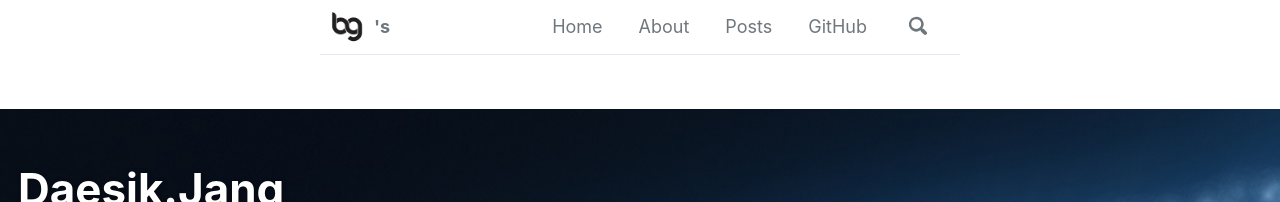
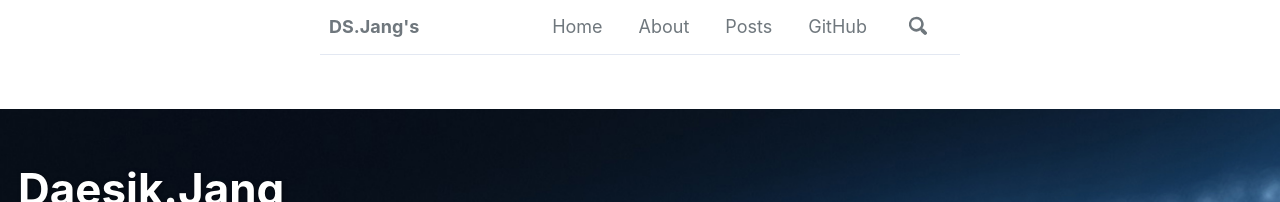
Before and after one commit to hyewonchoi4999/hyewonchoi4999.github.io, a Jekyll site: the page built from index.html, in a window 1280 px wide. Shown: the top 202 px of the page. Built offline with Jekyll 4.4.1, drawn with Linux system fonts in a browser that asks for light colours; cached includes are drawn as plain includes; nearby versions of some CDN libraries; some web fonts are replaced; the list of posts is cut into pages by our own code.

Commit message:
Update _config.yml

```diff
--- a/_config.yml
+++ b/_config.yml
@@ -25,9 +25,9 @@ baseurl                  : # the subpath of your site, e.g. "/blog"
 repository               : "JangDaesik/JangDaesik.github.io"
 # GitHub username/repo-name e.g. "mmistakes/minimal-mistakes"
 teaser                   : # path of fallback teaser image, e.g. "/assets/images/500x300.png"
-logo                     : "/assets/images/logo.png"
+logo                     : ""
 # path of logo image to display in the masthead, e.g. "/assets/images/88x88.png"
-masthead_title           : "'s"
+masthead_title           : "DS.Jang's"
 # overrides the website title displayed in the masthead, use " " for no title
 # breadcrumbs            : false # true, false (default)
 words_per_minute         : 200
```
